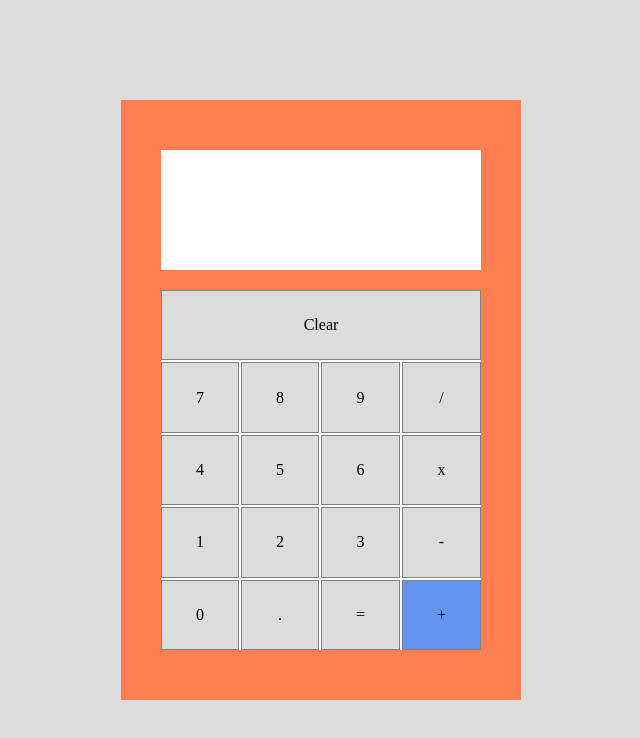
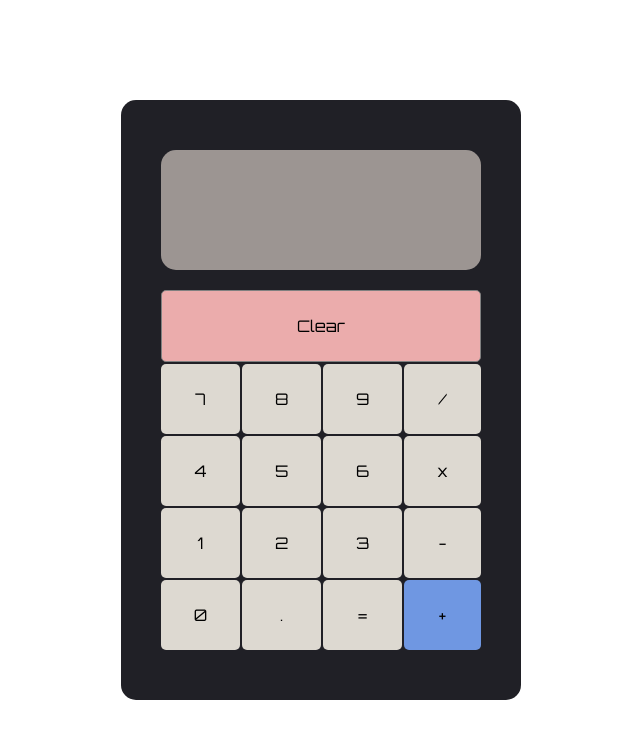
Before and after one commit to einand0/calculator, a plain HTML site: page index.html in a window 1280 px wide. Shown: the whole page, without its empty margins (319-959 px from the left). Drawn offline with Linux system fonts and the light colour scheme.

Commit message:
updating UI and add readME

```diff
--- a/index.html
+++ b/index.html
@@ -4,6 +4,9 @@
     <meta charset="UTF-8">
     <meta http-equiv="X-UA-Compatible" content="IE=edge">
     <meta name="viewport" content="width=device-width, initial-scale=1.0">
+    <link rel="preconnect" href="https://fonts.googleapis.com">
+<link rel="preconnect" href="https://fonts.gstatic.com" crossorigin>
+<link href="https://fonts.googleapis.com/css2?family=Orbitron:wght@400;500;700&display=swap" rel="stylesheet">
     <link rel="stylesheet" href="style.css">
     <title>Calculator</title>
 </head>
--- a/style.css
+++ b/style.css
@@ -2,6 +2,7 @@
     margin: 0;
     padding: 0;
     box-sizing: border-box;
+    font-family: 'Orbitron', sans-serif;
 }
 
 body {
@@ -9,11 +10,12 @@ body {
     display: flex;
     align-items: center;
     justify-content: center;
-    background-color: gainsboro;
+    background-color: #FFFFFF;
 }
 
 #calculator {
-    background-color: coral;
+    background-color: #202026;
+    border-radius: 15px;
     width: 400px;
     height: 600px;
     display: flex;
@@ -26,13 +28,15 @@ body {
 #screen {
     padding-right: 20px;
     width: 80%;
-    background-color: #fff;
+    background-color: #9C9592;
+    border-radius: 15px;
     height: 20%;
     display: flex;
     flex-direction: column;
     align-items: end;
     justify-content: center;
     gap: 20px;
+    font-size: 23px;
 }
 
 .current-number-screen{
@@ -44,9 +48,7 @@ body {
 #buttons {
     width: 80%;
     height: 60%;
-    background-color: #fff;
-    ;
-
+    background-color: #202026;
     display: grid;
     grid-template-areas: "clear clear clear clear"
         "seven eigth nine divide"
@@ -56,20 +58,29 @@ body {
     gap: 2px;
 }
 
-.numberBtn, .button, .equals{
+.numberBtn, .button, .equals, .clear{
+    background-color: #ddd9d1;
+    display: flex;
+    align-items: center;
+    justify-content: center;
+    border-radius: 5px;
+    cursor: pointer;
+}
+
+.numberBtn:hover, .button:hover, .equals:hover, .clear:hover{
+    background-color: #FCF6EA ;
+}
+
+.clear{
     border:1px solid gray;
-    background-color: gainsboro;
+    background-color: rgb(235, 172, 172);
     display: flex;
     align-items: center;
     justify-content: center;
 }
 
-.clear{
-    border:1px solid gray;
-    background-color: gainsboro;
-    display: flex;
-    align-items: center;
-    justify-content: center;
+.clear:hover{
+    background-color: rgb(223, 92, 92);
 }
 
 .clear{
@@ -122,7 +133,11 @@ body {
 
 .plus{
     grid-area: plus;
-    background-color: cornflowerblue;
+    background-color: rgb(111, 151, 226);
+}
+
+.plus:hover{
+    background-color: rgb(41, 96, 199);
 }
 
 .zero{
```
Also changed, not shown: 1 other file.
